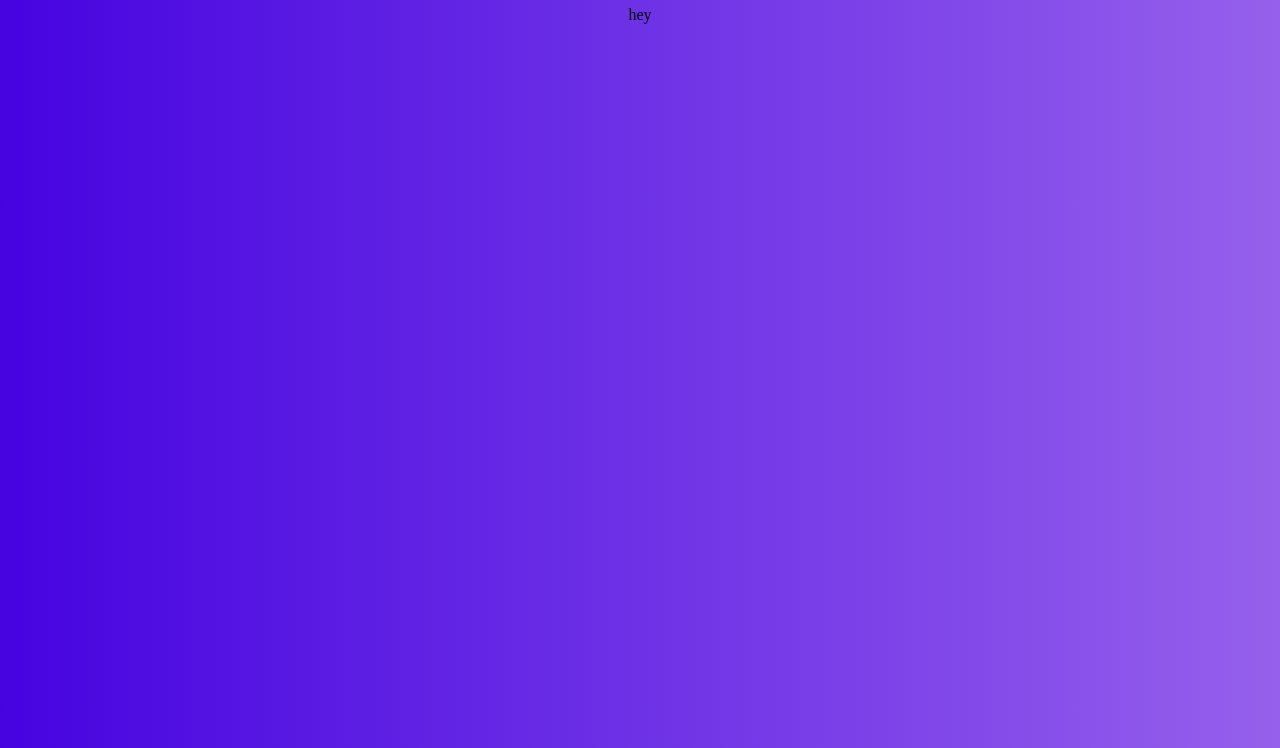
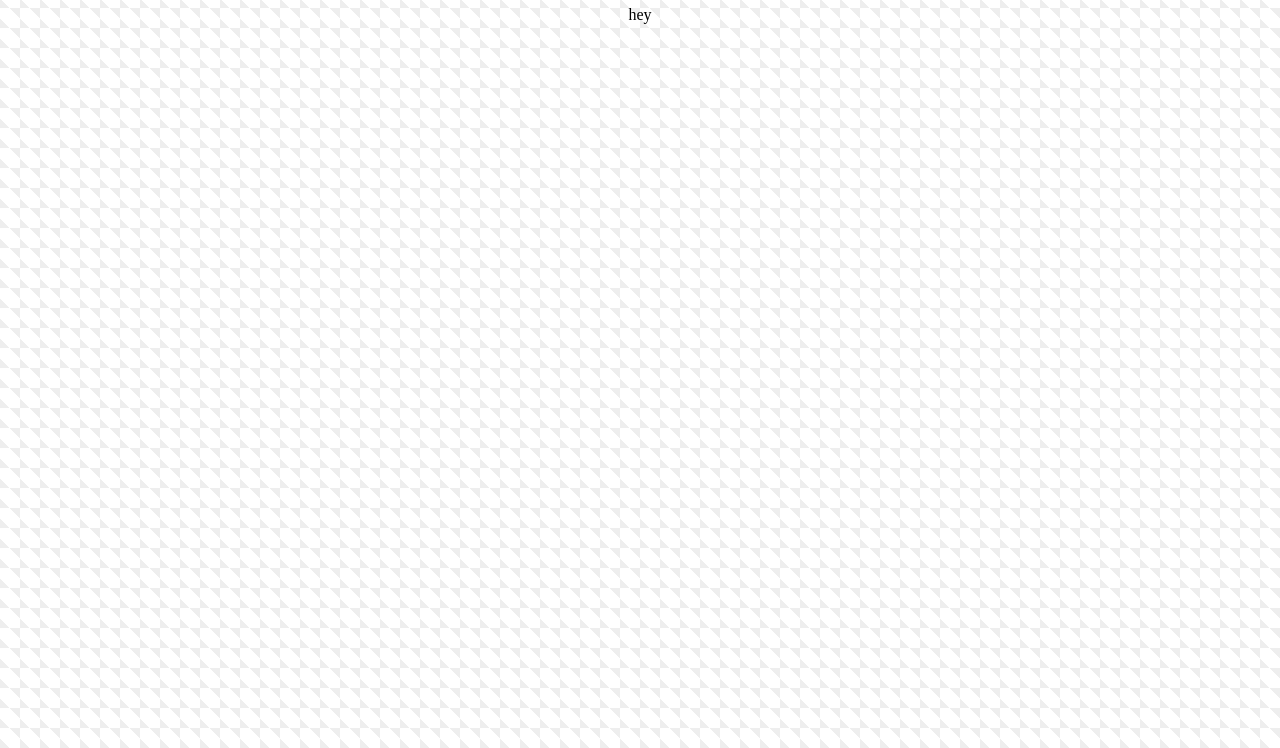
Before and after one commit to Realmzer/Realmzerweb, a plain HTML site: page index.html in a window 1280 px wide. Shown: the part 52-800 px from the top of the page. Drawn offline with Linux system fonts and the light colour scheme.

Commit message:
I tried adding something

```diff
--- a/styles.css
+++ b/styles.css
@@ -11,3 +11,8 @@ body{
     font-size: 120%;
     border-radius: 10px;
 }
+
+body {
+    background: linear-gradient(45deg, #eee 25%, transparent 25%, transparent 75%, #eee 75%, #eee 100%);
+    background-size: 20px 20px;
+}
```
Also changed, not shown: 1 other file.
